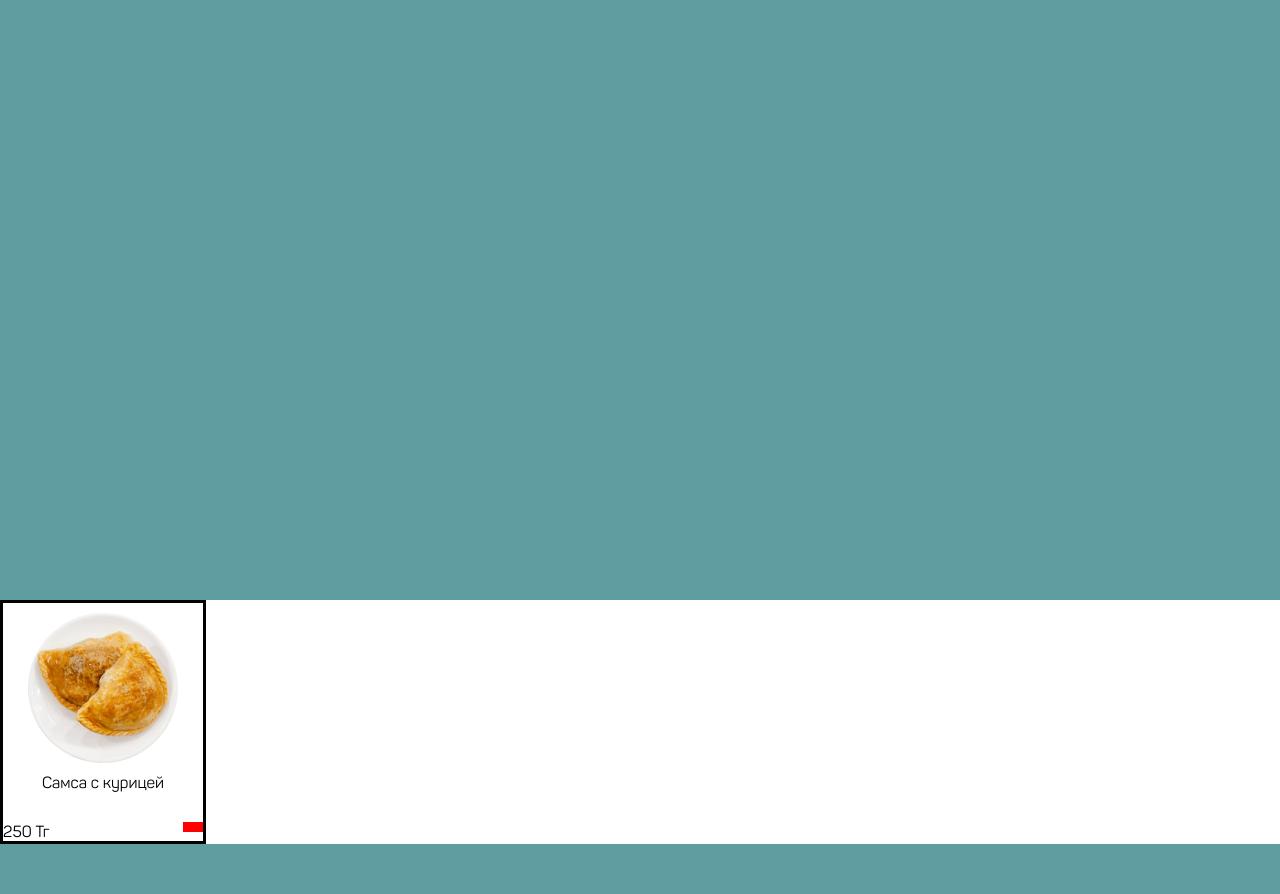
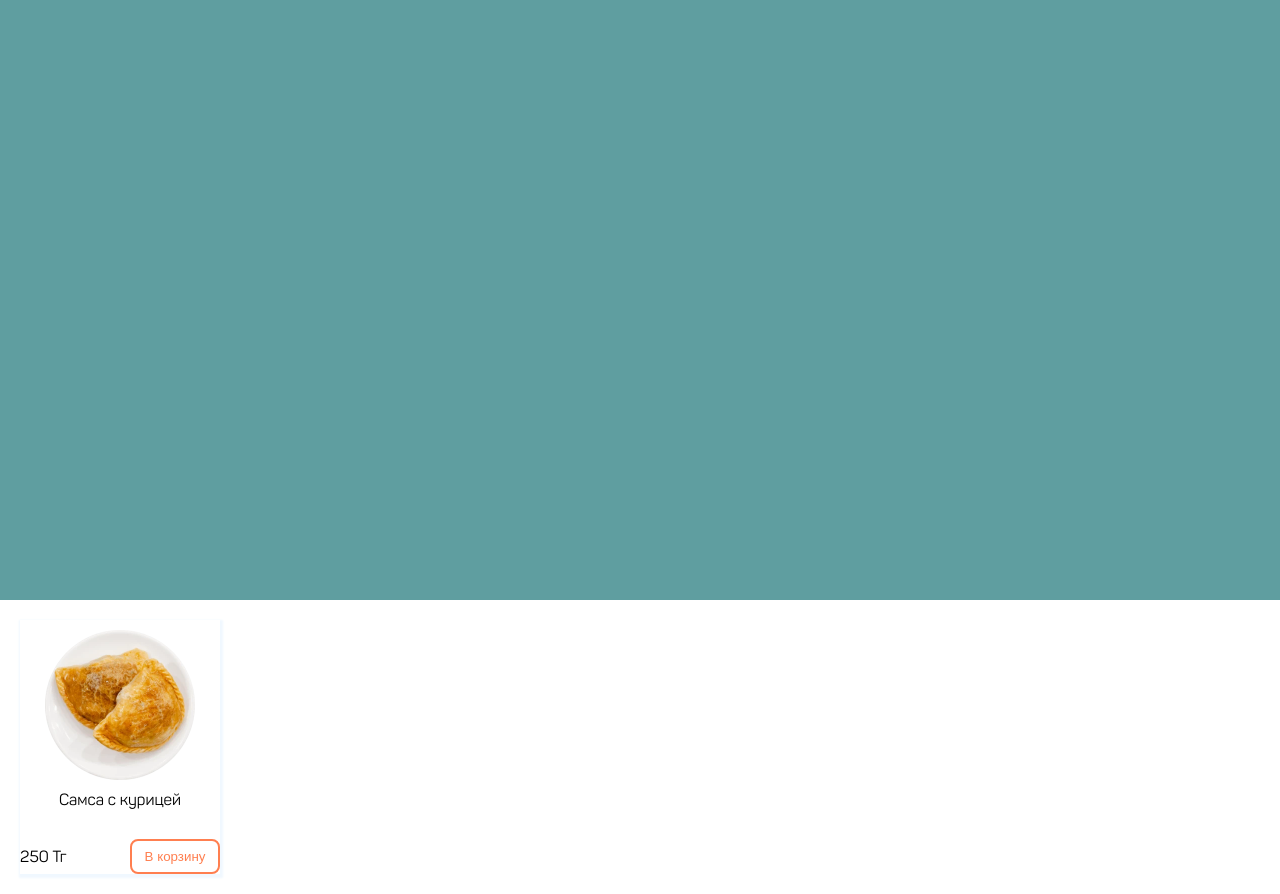
Before and after one commit to YerkanatSultanov/Food-court-SDU, a PHP site: page /redCanteen.html in a window 1280 px wide. Before the commit the page ends 844 px from the top, so only its background shows below. Run offline with PHP 8.4, Linux system fonts and the light colour scheme.

Commit message:
add shadow to food block and hover to the button

```diff
--- a/redCanteen.css
+++ b/redCanteen.css
@@ -13,7 +13,8 @@
     flex-direction: column;
     justify-content: center;
     align-items: center;
-    border-style: solid;
+    margin: 20px;
+    box-shadow: aliceblue 1px 2px 2px 2px;
     width: 200px;
 }
 
@@ -33,10 +34,20 @@
     width: 200px;
     display: flex;
     justify-content: space-between;
+    align-items: center;
 }
 
-.cart{
-    width: 20px;
-    height: 10px;
-    background-color: red;
+.toCart{
+    width: 90px;
+    height: 35px;
+    color: coral;
+    background-color: white;
+    border-style: solid;
+    border-color: coral;
+    border-radius: 8px;
 }
+
+.toCart:hover {
+    color: white;
+    background-color: coral;
+}
--- a/redCanteen.html
+++ b/redCanteen.html
@@ -15,7 +15,11 @@
             <div class="text">Самса с курицей</div>
             <div class="priceAndCart">
                 <div class="price">250 Тг</div>
-                <div class="cart"></div>
+                <div class="cart">
+                    <button class="toCart">
+                        В корзину
+                    </button>
+                </div>
             </div>
         </div>
     </div>
```
